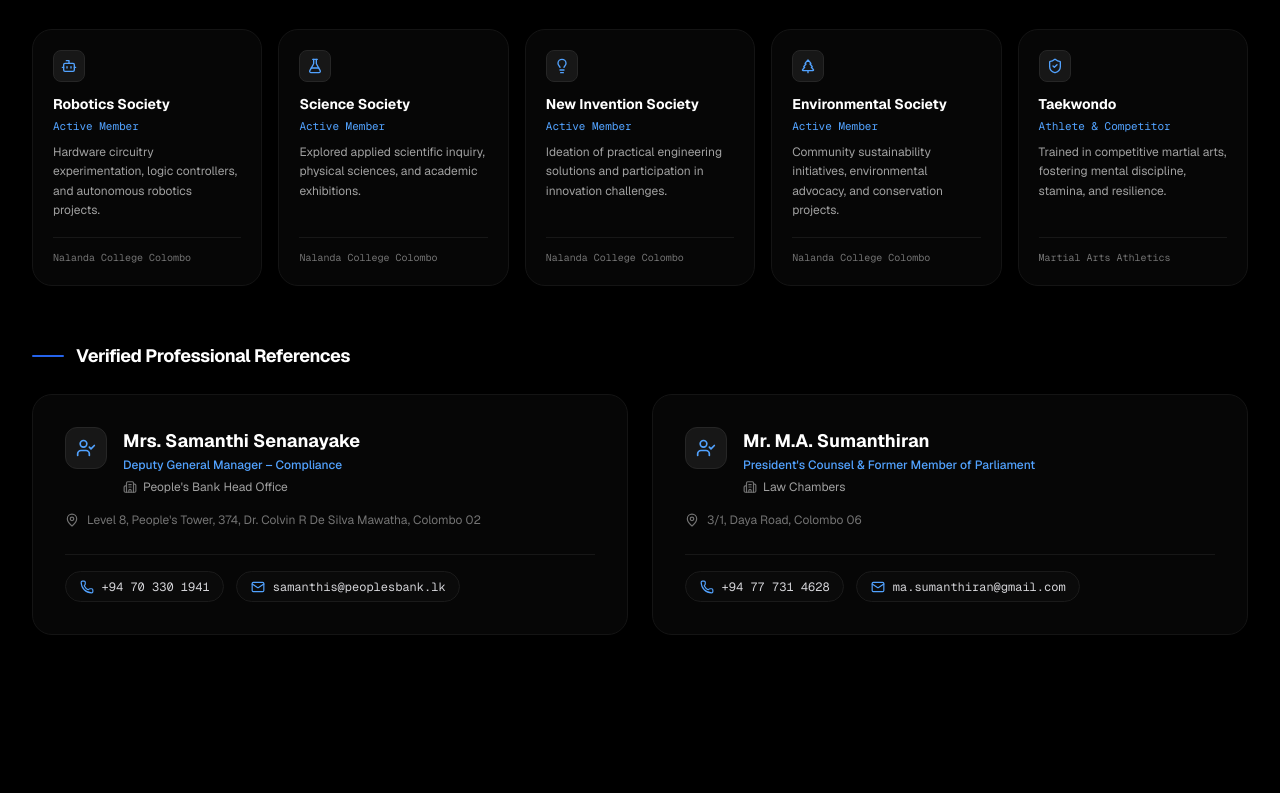
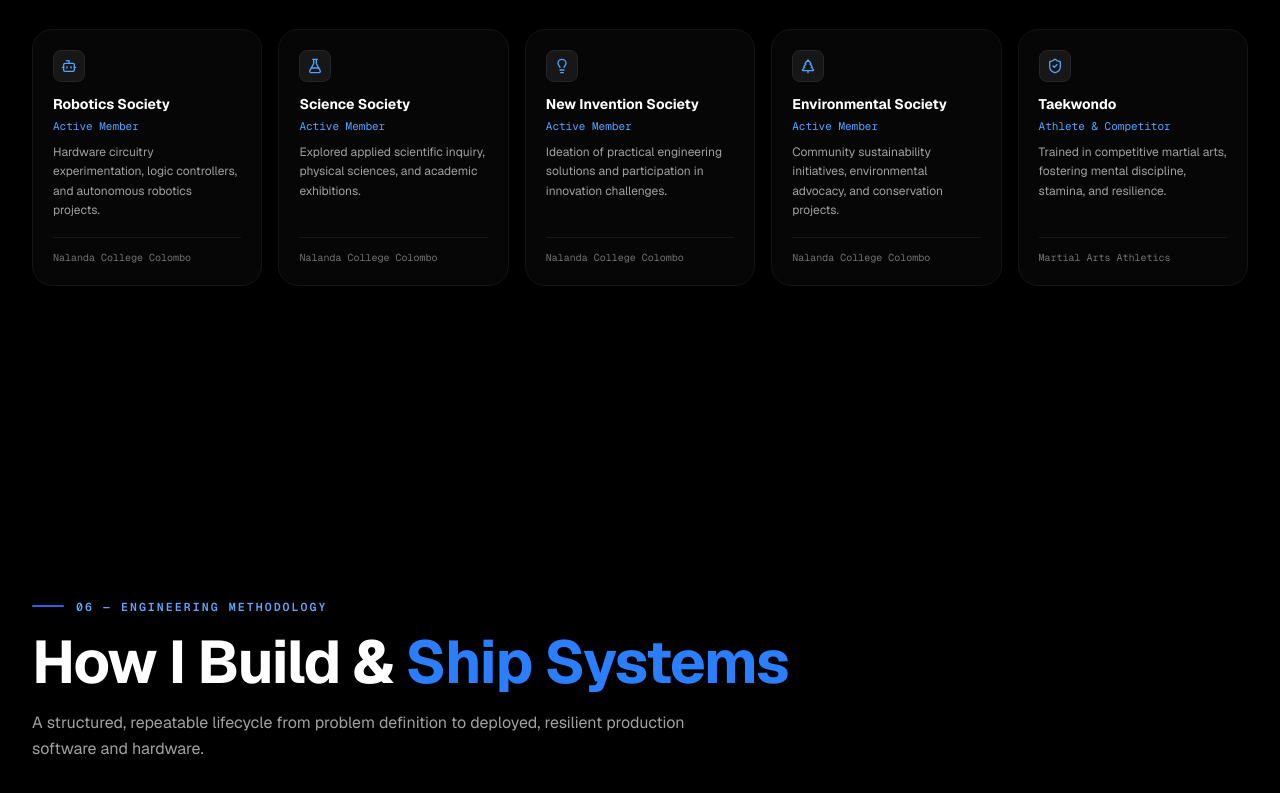
Before and after one commit to venujatech-byte/portfolio, a Next.js app: page / in a window 1280 px wide. Shown: the part 9641-10434 px from the top of the page. Built offline with nearby package versions, Linux system fonts and the light colour scheme.

Commit message:
feat: remove referees section and clean up unused icons in Education

```diff
--- a/components/Education.tsx
+++ b/components/Education.tsx
@@ -8,16 +8,11 @@ import {
   Award,
   ChevronDown,
   ChevronUp,
-  Building2,
-  Phone,
-  Mail,
-  MapPin,
   Bot,
   FlaskConical,
   Lightbulb,
   TreePine,
   ShieldCheck,
-  UserCheck,
 } from "lucide-react";
 
 export default function Education() {
@@ -80,25 +75,6 @@ export default function Education() {
     },
   ];
 
-  const references = [
-    {
-      name: "Mrs. Samanthi Senanayake",
-      designation: "Deputy General Manager – Compliance",
-      organization: "People's Bank Head Office",
-      address: "Level 8, People's Tower, 374, Dr. Colvin R De Silva Mawatha, Colombo 02",
-      phone: "+94 70 330 1941",
-      email: "samanthis@peoplesbank.lk",
-    },
-    {
-      name: "Mr. M.A. Sumanthiran",
-      designation: "President's Counsel & Former Member of Parliament",
-      organization: "Law Chambers",
-      address: "3/1, Daya Road, Colombo 06",
-      phone: "+94 77 731 4628",
-      email: "ma.sumanthiran@gmail.com",
-    },
-  ];
-
   return (
     <section id="education" className="py-24 md:py-32 relative bg-black">
       <div className="max-w-7xl mx-auto px-4 sm:px-6 lg:px-8">
@@ -119,7 +95,7 @@ export default function Education() {
           </h2>
           <p className="text-neutral-400 text-sm sm:text-base max-w-2xl mt-4 leading-relaxed">
             Formal computer science degree, project-based induction program, secondary education
-            at Nalanda College Colombo, extracurriculars, and verified professional references.
+            at Nalanda College Colombo, and extracurricular leadership.
           </p>
         </motion.div>
 
@@ -344,63 +320,6 @@ export default function Education() {
           </div>
         </div>
 
-        {/* Professional References */}
-        <div>
-          <div className="flex items-center gap-3 mb-6">
-            <span className="rule-accent" />
-            <h3 className="text-lg font-bold text-white tracking-tight">
-              Verified Professional References
-            </h3>
-          </div>
-          <div className="grid grid-cols-1 md:grid-cols-2 gap-6">
-            {references.map((ref, idx) => (
-              <motion.div
-                key={ref.name}
-                initial={{ opacity: 0, y: 15 }}
-                whileInView={{ opacity: 1, y: 0 }}
-                viewport={{ once: true, margin: "-40px" }}
-                transition={{ duration: 0.4, delay: idx * 0.1 }}
-                className="surface-card p-6 sm:p-8"
-              >
-                <div className="flex items-start gap-4 mb-4">
-                  <div className="p-2.5 rounded-xl bg-neutral-900 border border-neutral-800 shrink-0">
-                    <UserCheck className="w-5 h-5 text-blue-400" />
-                  </div>
-                  <div>
-                    <h4 className="text-lg font-bold text-white">{ref.name}</h4>
-                    <p className="text-xs text-blue-400 font-medium mt-0.5">{ref.designation}</p>
-                    <p className="text-xs text-neutral-400 flex items-center gap-1.5 mt-1.5">
-                      <Building2 className="w-3.5 h-3.5 shrink-0 text-neutral-500" />
-                      <span>{ref.organization}</span>
-                    </p>
-                  </div>
-                </div>
-
-                <div className="text-xs text-neutral-500 flex items-start gap-2 mb-6">
-                  <MapPin className="w-3.5 h-3.5 shrink-0 mt-0.5 text-neutral-500" />
-                  <span className="leading-relaxed">{ref.address}</span>
-                </div>
-
-                <div className="flex flex-wrap items-center gap-3 pt-4 border-t border-neutral-900">
-                  <a
-                    href={`tel:${ref.phone.replace(/\s+/g, "")}`}
-                    className="chip gap-2 text-neutral-300 hover:text-white"
-                  >
-                    <Phone className="w-3.5 h-3.5 text-blue-400" />
-                    <span>{ref.phone}</span>
-                  </a>
-                  <a
-                    href={`mailto:${ref.email}`}
-                    className="chip gap-2 text-neutral-300 hover:text-white"
-                  >
-                    <Mail className="w-3.5 h-3.5 text-blue-400" />
-                    <span>{ref.email}</span>
-                  </a>
-                </div>
-              </motion.div>
-            ))}
-          </div>
-        </div>
       </div>
     </section>
   );
```
